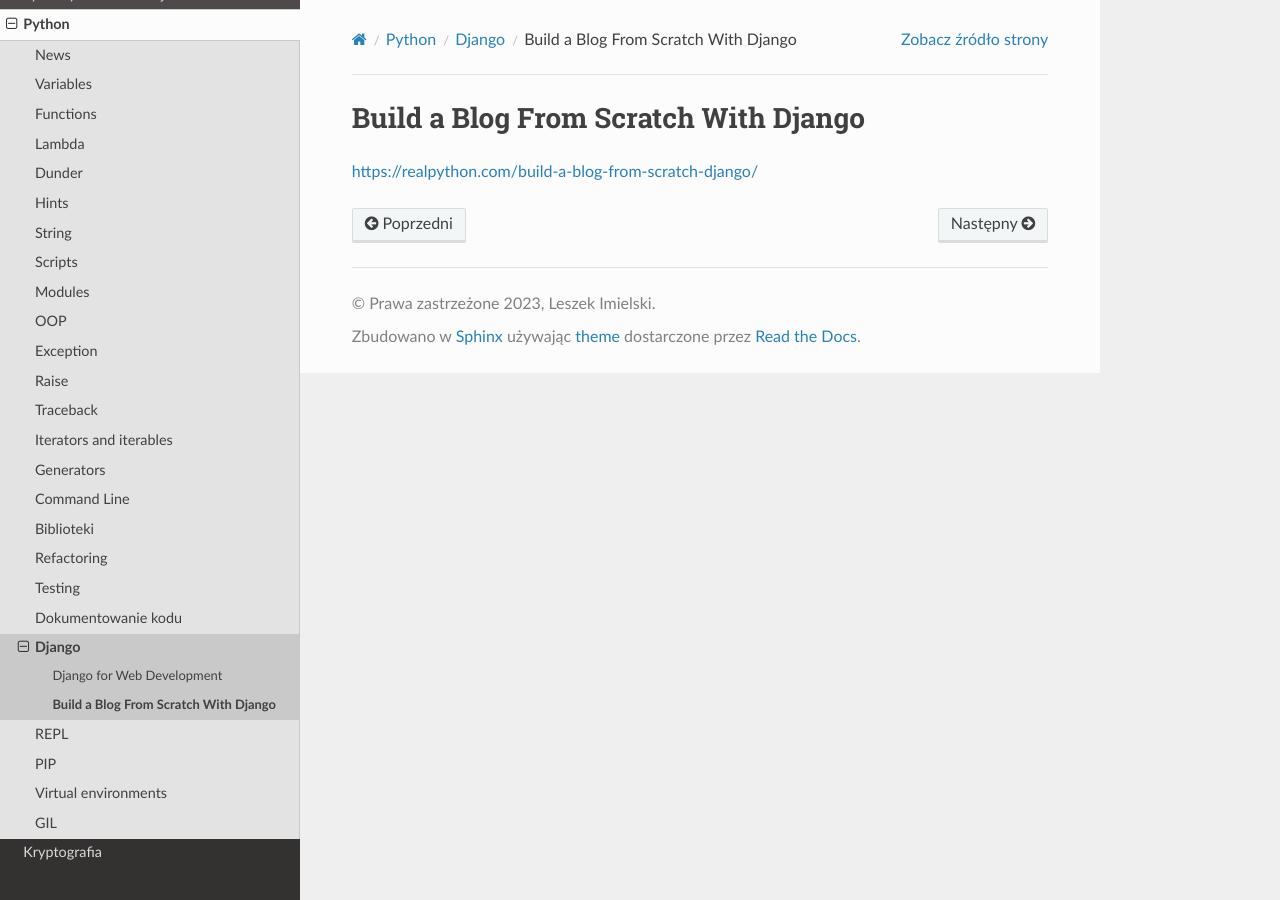
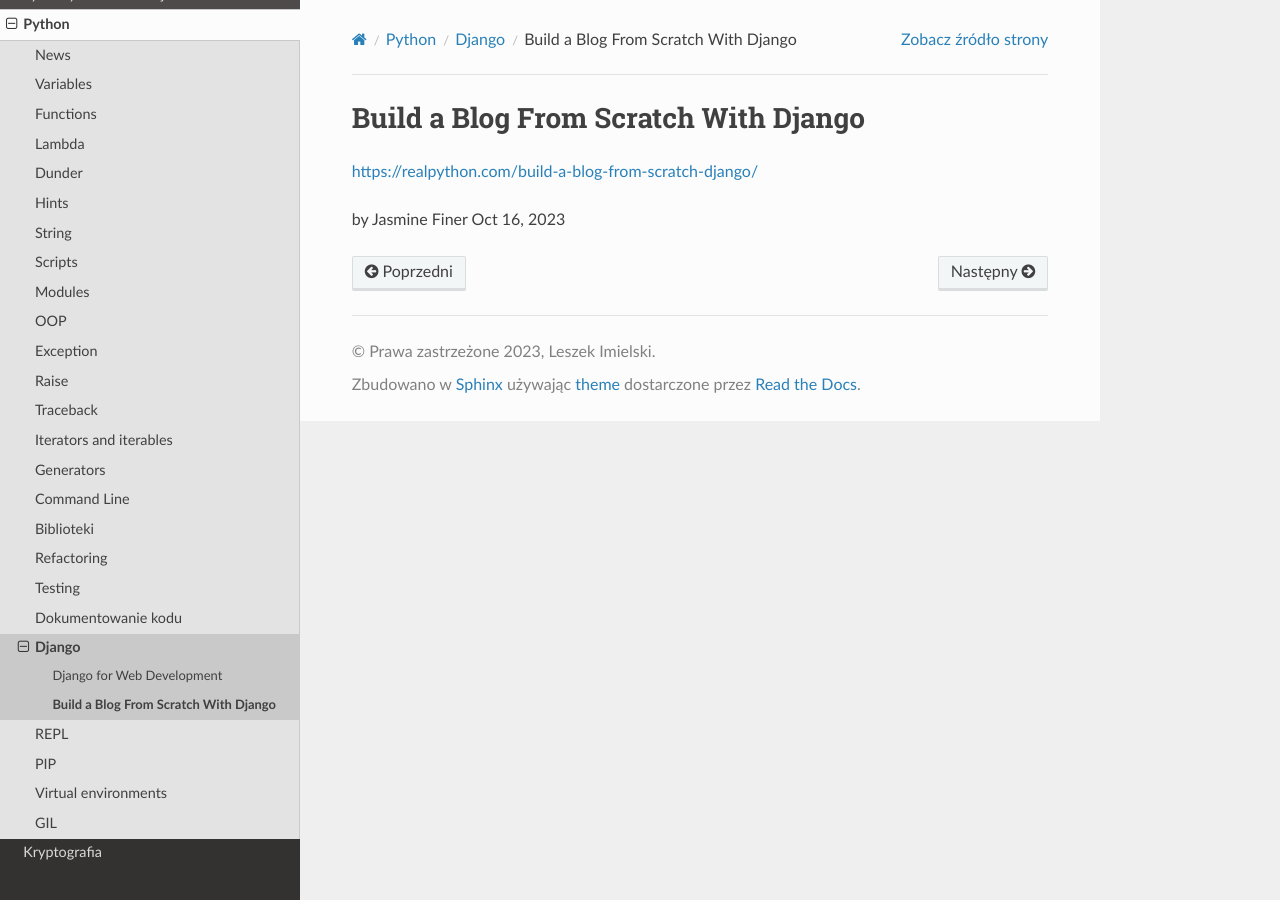
Before and after one commit to limielski/UsingSphinx, a Sphinx documentation site: the page built from docs/source/python/django/django0-1.rst, in a window 1280 px wide. Built offline with Sphinx 7.4.7 and the Read the Docs theme 2.0.0, drawn with Linux system fonts in a browser that asks for light colours.

Commit message:
change build a blog from scratch with django

```diff
--- a/docs/source/python/django/django0-1.rst
+++ b/docs/source/python/django/django0-1.rst
@@ -2,3 +2,5 @@
 =====================================
 
 https://realpython.com/build-a-blog-from-scratch-django/
+
+by Jasmine Finer  Oct 16, 2023
```
